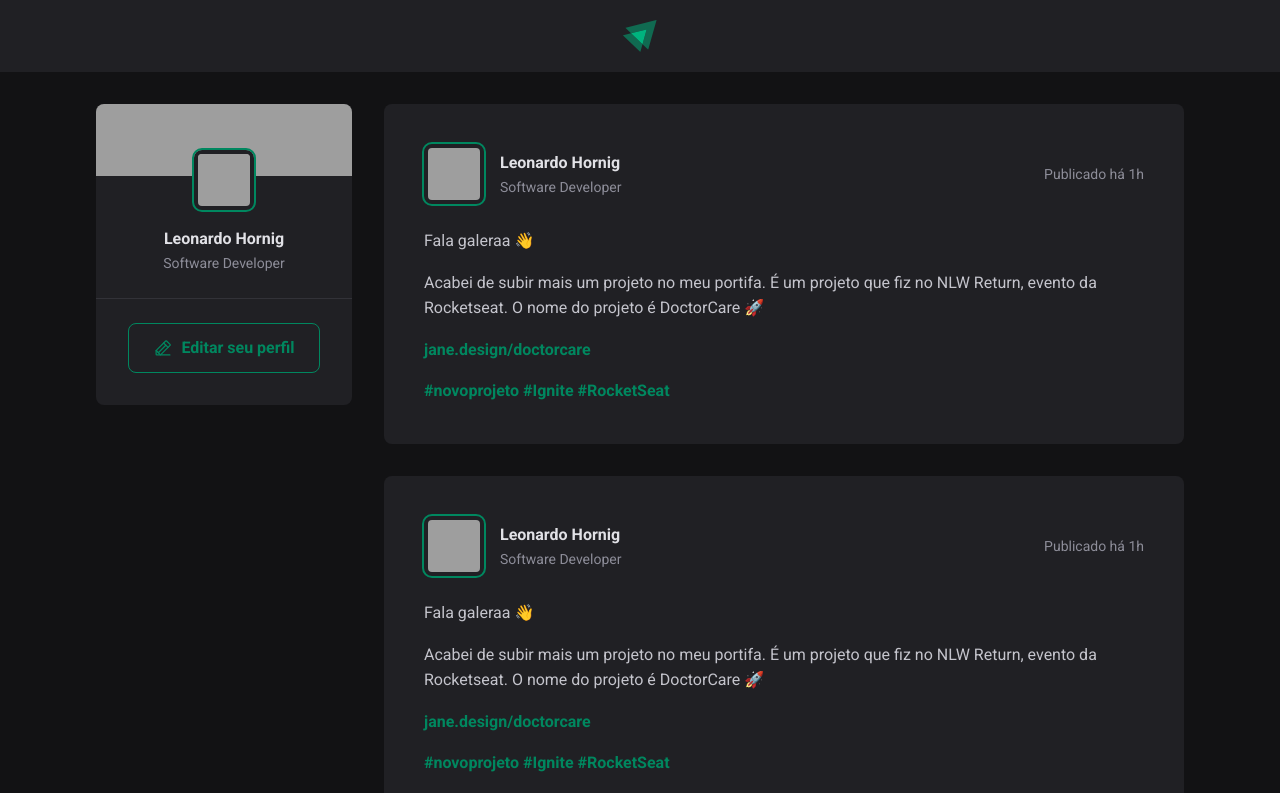
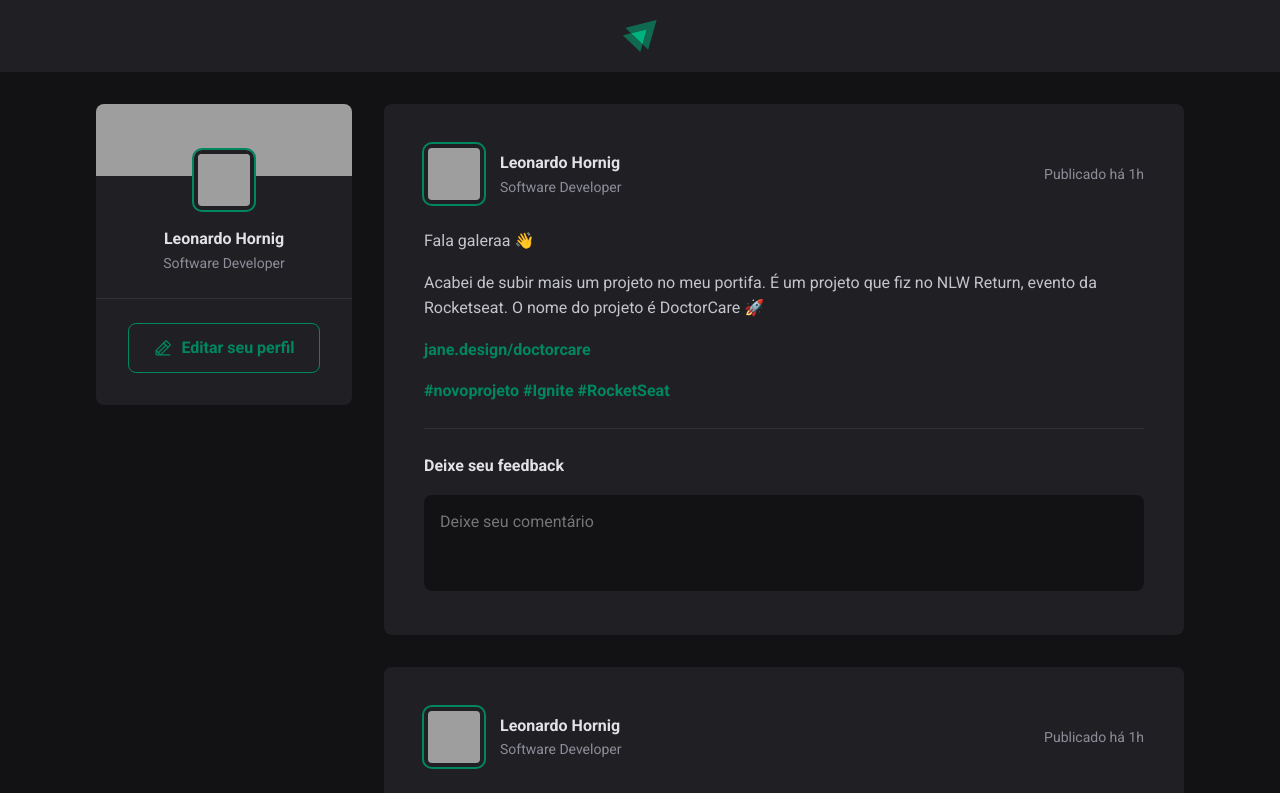
Before and after one commit to Leo22ca/Ignite-Feed, a React (Vite) app: page / in a window 1280 px wide. Shown: the top 793 px of the page. Built offline with nearby package versions, Linux system fonts and the light colour scheme; grey boxes are pictures that could not be loaded.

Commit message:
Add comment section

```diff
--- a/src/components/Post.jsx
+++ b/src/components/Post.jsx
@@ -11,8 +11,11 @@
                         <span>Software Developer</span>
                     </div>
                 </div>
+
                 <time title='24 de Junho às 11:17h' dateTime='2022-05-11 11:17:30'>Publicado há 1h</time>
+
             </header>
+
             <div className={styles.content}>
                 <p>Fala galeraa 👋</p>
                 <p>Acabei de subir mais um projeto no meu portifa. É um projeto que fiz no NLW Return, evento da Rocketseat. O nome do projeto é DoctorCare 🚀</p>
@@ -23,6 +26,15 @@
                     <a href="#">#RocketSeat </a>
                 </p>
             </div>
+
+            <form className={styles.commentForm}>
+                <strong>Deixe seu feedback</strong>
+
+                <textarea placeholder='Deixe seu comentário'/>
+                <footer>
+                    <button type='submit'>Publicar</button>
+                </footer>
+            </form>
         </article>
     );
 }
--- a/src/components/Post.module.css
+++ b/src/components/Post.module.css
@@ -65,3 +65,54 @@
     color: var(--gray-400);
     line-height: 1.6;
 }
+
+.commentForm{
+    width: 100%;
+    margin-top: 1.5rem;
+    padding-top: 1.5rem;
+    border-top: 1px solid var(--gray-600);
+}
+
+.commentForm > strong{
+    line-height: 1.6;
+    color: var(--gray-100);
+}
+
+.commentForm textarea{
+    width: 100%;
+    background: var(--gray-900);
+    border: 0;
+    resize: none;
+    height: 6rem;
+    padding: 1rem;
+    border-radius: 8px ;
+    color: var(--gray-100);
+    line-height: 1.4;
+    margin-top: 1rem;
+}
+
+.commentForm footer{
+    visibility: hidden;
+    max-height: 0;
+}
+
+.commentForm:focus-within footer{
+    visibility: visible;
+    max-height: none;
+}
+
+.commentForm button[type=submit]{
+    padding: 1rem 1.5rem;
+    margin-top: 1rem;
+    border-radius: 8px;
+    border: 0;
+    background: var(--green-500) ;
+    color: var(--white);
+    font-weight: bold;
+    cursor: pointer;
+    transition: background-color 0.1s;
+}
+
+.commentForm button[type=submit]:hover{
+    background: var(--green-300);
+}
--- a/src/global.css
+++ b/src/global.css
@@ -10,8 +10,11 @@
 
     --green-300: #00B37E;
     --green-500: #00875f;
+}
 
-
+:focus{
+    outline: transparent;
+    box-shadow: 0 0 0 2px var(--green-500);
 }
 
 *{
```
Lines whose indentation alone changed are shown as unchanged.
